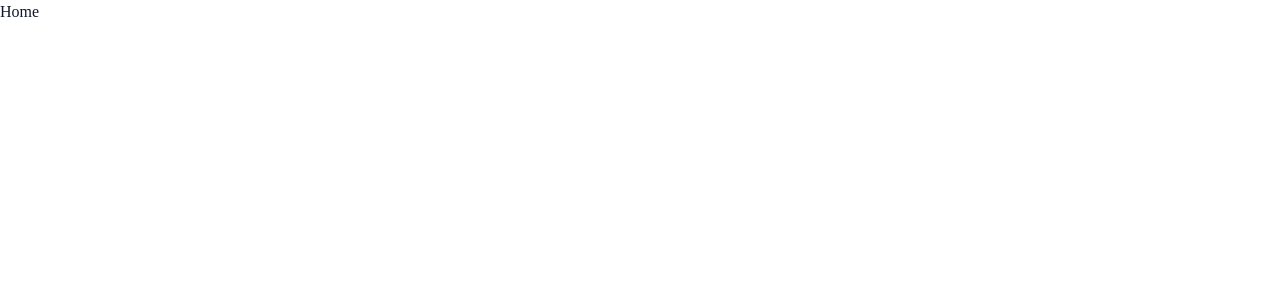
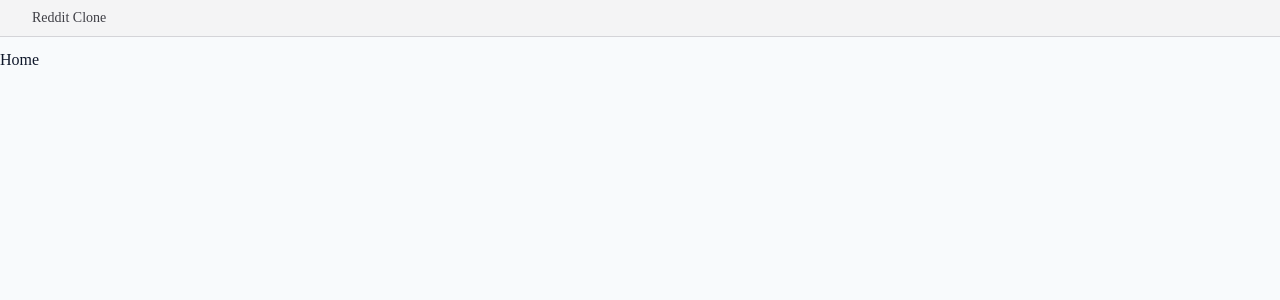
Before and after one commit to arepaFlipper/reddit_clone, a Next.js app: page / in a window 1280 px wide. Shown: the top 300 px of the page. Built offline with nearby package versions, Linux system fonts and the light colour scheme.

Commit message:
♓ (26:58) add Navbar & Icons components

```diff
--- a/src/app/layout.tsx
+++ b/src/app/layout.tsx
@@ -1,9 +1,14 @@
 import '@/styles/globals.css'
+import { cn } from "@/lib/utils";
+import { Inter } from "next/font/google";
+import Navbar from "@/components/Navbar";
 
 export const metadata = {
   title: 'Breadit',
   description: 'A Reddit clone built with Next.js and TypeScript.',
 }
+
+const inter = Inter({ subsets: ['latin'] })
 
 export default function RootLayout({
   children,
@@ -11,8 +16,12 @@ export default function RootLayout({
   children: React.ReactNode
 }) {
   return (
-    <html lang='en'>
-      <body>{children}</body>
+    <html lang='en' className={cn('bg-white text-slate-900 antialiased light')}>
+      <body className="min-h-screen pt-12 bg-slate-50 antialiased">
+        <Navbar />
+        <div className="container max-w-7xl mx-auto h-full pt-22"></div>
+        {children}
+      </body>
     </html>
   )
 }
--- /dev/null
+++ b/src/components/Icons.tsx
@@ -0,0 +1,9 @@
+import { LucideProps } from 'lucide-react';
+
+export const Icons = {
+  logo: (props: LucideProps) => {
+    return (
+
+    )
+  }
+}
--- /dev/null
+++ b/src/components/Navbar.tsx
@@ -0,0 +1,16 @@
+import Link from 'next/link';
+type TNavbar = {}
+
+const Navbar = (props: TNavbar) => {
+  return (
+    <div className="fixed top-0 inset-x-0 h-fit bg-zinc-100 border-b border-zinc-300 z-[10] py-2">
+      <div className="container max-w-7xl h-full mx-auto flex items-center justify-between gap-2">
+        <Link href="/" className="flex gap-2 items-center">
+          <p className="hidden text-zinc-700 text-sm font-medium md:block" >Reddit Clone</p>
+        </Link>
+      </div>
+    </div>
+  )
+};
+
+export default Navbar;
```
Also changed, not shown: 1 other file (tests, documents, lock files or other folders).
